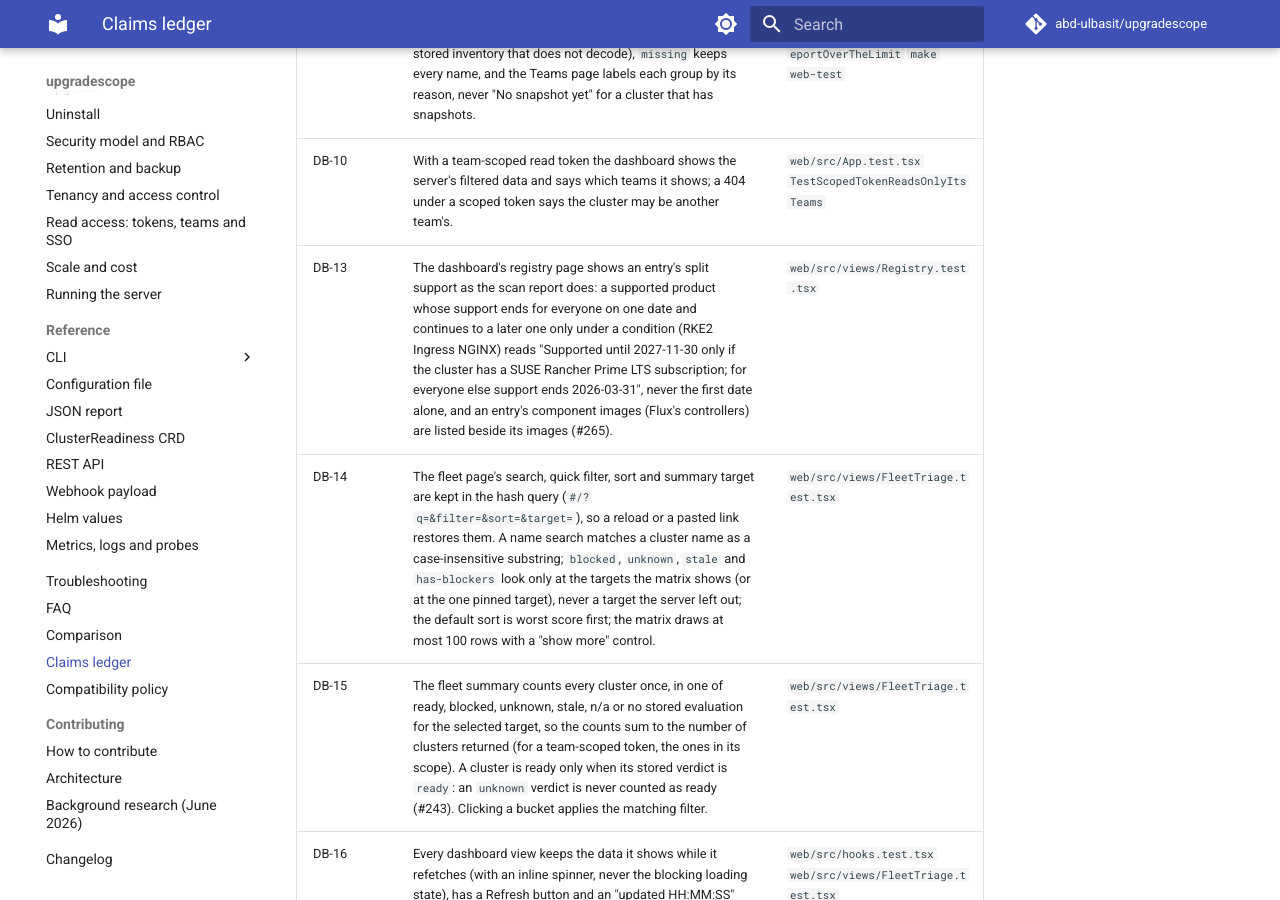
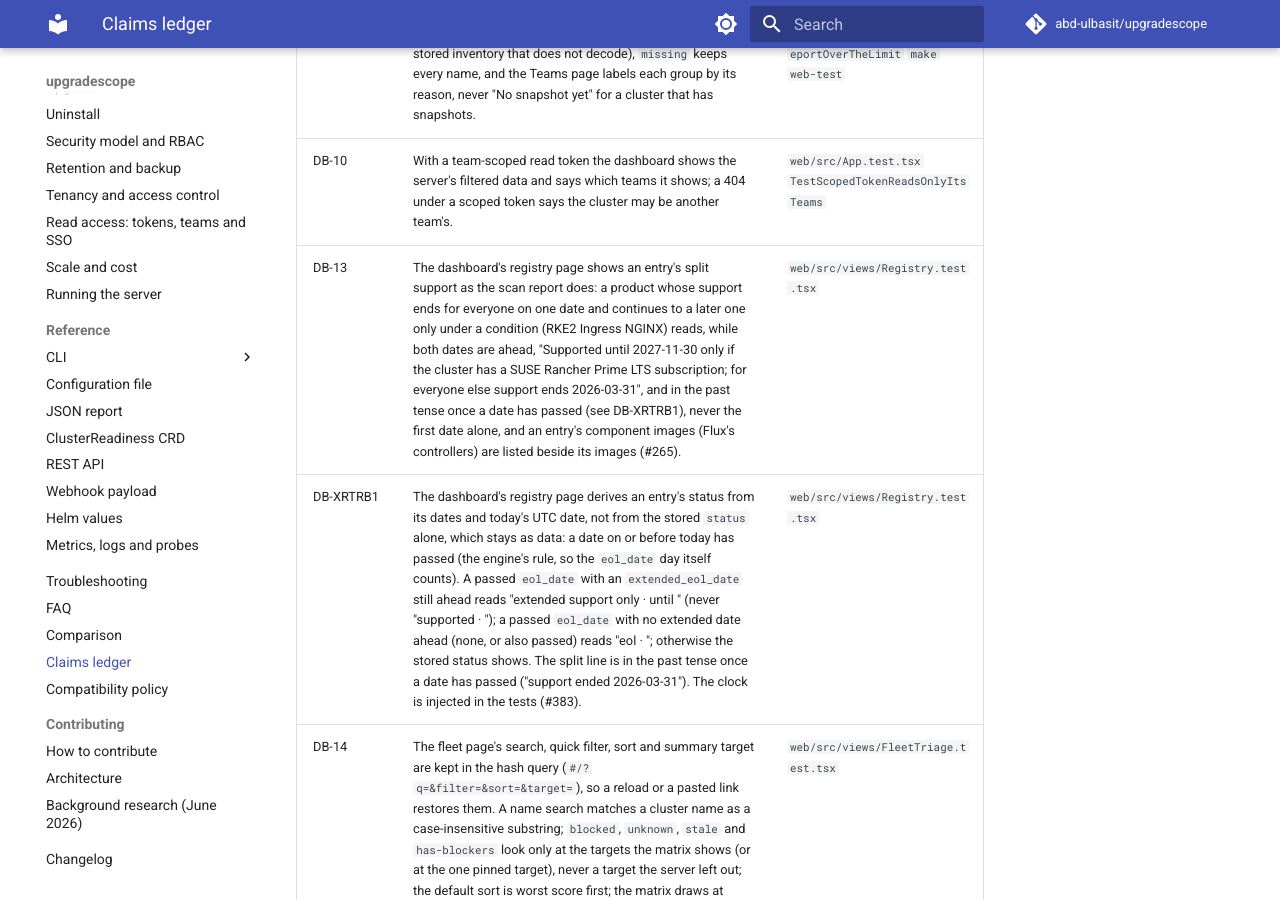
Before and after one commit to abd-ulbasit/upgradescope, an MkDocs documentation site: the page built from docs/claims.md, in a window 1280 px wide and 900 px high, scrolled down 76380 px. Built offline with MkDocs 1.6.1 and Material for MkDocs 9.7.7, drawn with Linux system fonts in a browser that asks for light colours; comment, search, counter and statistics services are not loaded.

Commit message:
docs(claims): DB-13 conditional on the dates still being ahead; new row for the date-derived Registry status
Refs #383

Co-Authored-By: Claude Fable 5 <noreply@anthropic.com>

```diff
--- a/docs/claims.md
+++ b/docs/claims.md
@@ -349,7 +349,8 @@ audited") and names the issue that tracks it.
 | DB-11 | Each point of a cluster's score history (`GET /api/v1/clusters/{id}/history`) carries the evaluation's verdict, and the dashboard's trend colours each dot by it, not by the score: an evaluation whose required check did not run can score 100 and is drawn unknown (hollow, titled "unknown"), never ready. A not-ready point from a server that sends no verdict is drawn neutral (a ready one stays green). | `TestScoreHistoryOrderingAndLimit` `TestHistory` `make web-test` |
 | DB-12 | The fleet team rollup says why each cluster was left out: `excluded` gives the reason (`no-snapshot`, `too-large` for a report over `--max-snapshot-bytes`, `unreadable` for a stored inventory that does not decode), `missing` keeps every name, and the Teams page labels each group by its reason, never "No snapshot yet" for a cluster that has snapshots. | `TestFleetTeamsSaysWhyAClusterWasLeftOut` `TestEvaluatingReadsRefuseAReportOverTheLimit` `make web-test` |
 | DB-10 | With a team-scoped read token the dashboard shows the server's filtered data and says which teams it shows; a 404 under a scoped token says the cluster may be another team's. | `web/src/App.test.tsx` `TestScopedTokenReadsOnlyItsTeams` |
-| DB-13 | The dashboard's registry page shows an entry's split support as the scan report does: a supported product whose support ends for everyone on one date and continues to a later one only under a condition (RKE2 Ingress NGINX) reads "Supported until 2027-11-30 only if the cluster has a SUSE Rancher Prime LTS subscription; for everyone else support ends 2026-03-31", never the first date alone, and an entry's component images (Flux's controllers) are listed beside its images (#265). | `web/src/views/Registry.test.tsx` |
+| DB-13 | The dashboard's registry page shows an entry's split support as the scan report does: a product whose support ends for everyone on one date and continues to a later one only under a condition (RKE2 Ingress NGINX) reads, while both dates are ahead, "Supported until 2027-11-30 only if the cluster has a SUSE Rancher Prime LTS subscription; for everyone else support ends 2026-03-31", and in the past tense once a date has passed (see DB-XRTRB1), never the first date alone, and an entry's component images (Flux's controllers) are listed beside its images (#265). | `web/src/views/Registry.test.tsx` |
+| DB-XRTRB1 | The dashboard's registry page derives an entry's status from its dates and today's UTC date, not from the stored `status` alone, which stays as data: a date on or before today has passed (the engine's rule, so the `eol_date` day itself counts). A passed `eol_date` with an `extended_eol_date` still ahead reads "extended support only · until <extended date>" (never "supported · <past date>"); a passed `eol_date` with no extended date ahead (none, or also passed) reads "eol · <eol_date>"; otherwise the stored status shows. The split line is in the past tense once a date has passed ("support ended 2026-03-31"). The clock is injected in the tests (#383). | `web/src/views/Registry.test.tsx` |
 | DB-14 | The fleet page's search, quick filter, sort and summary target are kept in the hash query (`#/?q=&filter=&sort=&target=`), so a reload or a pasted link restores them. A name search matches a cluster name as a case-insensitive substring; `blocked`, `unknown`, `stale` and `has-blockers` look only at the targets the matrix shows (or at the one pinned target), never a target the server left out; the default sort is worst score first; the matrix draws at most 100 rows with a "show more" control. | `web/src/views/FleetTriage.test.tsx` |
 | DB-15 | The fleet summary counts every cluster once, in one of ready, blocked, unknown, stale, n/a or no stored evaluation for the selected target, so the counts sum to the number of clusters returned (for a team-scoped token, the ones in its scope). A cluster is ready only when its stored verdict is `ready`: an `unknown` verdict is never counted as ready (#243). Clicking a bucket applies the matching filter. | `web/src/views/FleetTriage.test.tsx` |
 | DB-16 | Every dashboard view keeps the data it shows while it refetches (with an inline spinner, never the blocking loading state), has a Refresh button and an "updated HH:MM:SS" stamp, and refetches when the tab becomes visible only if the data is older than 60 seconds. There is no interval polling. | `web/src/hooks.test.tsx` `web/src/views/FleetTriage.test.tsx` `web/src/views/Cluster.test.tsx` |
```
Also changed, not shown: docs/operations/retention-and-backup.md (+2 -2 lines).
